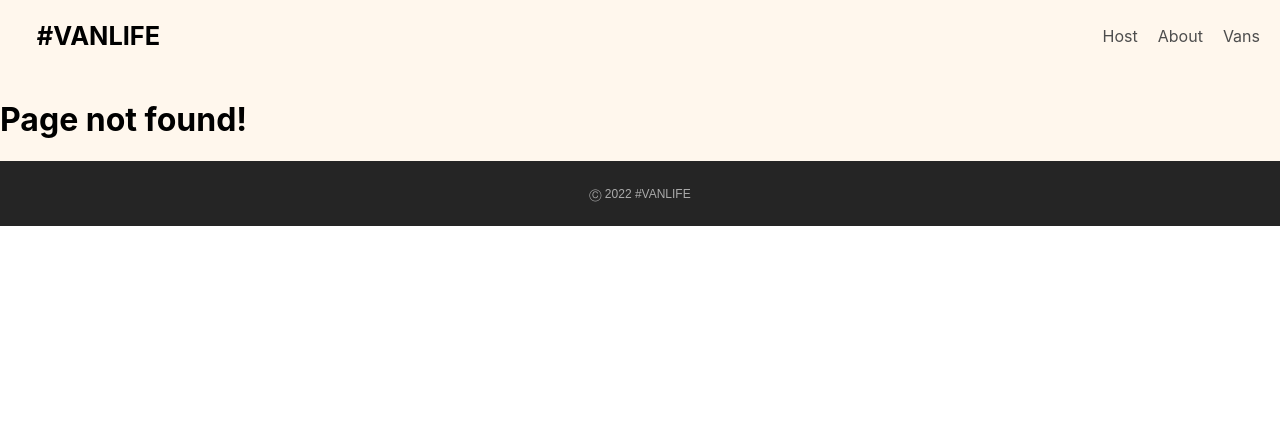
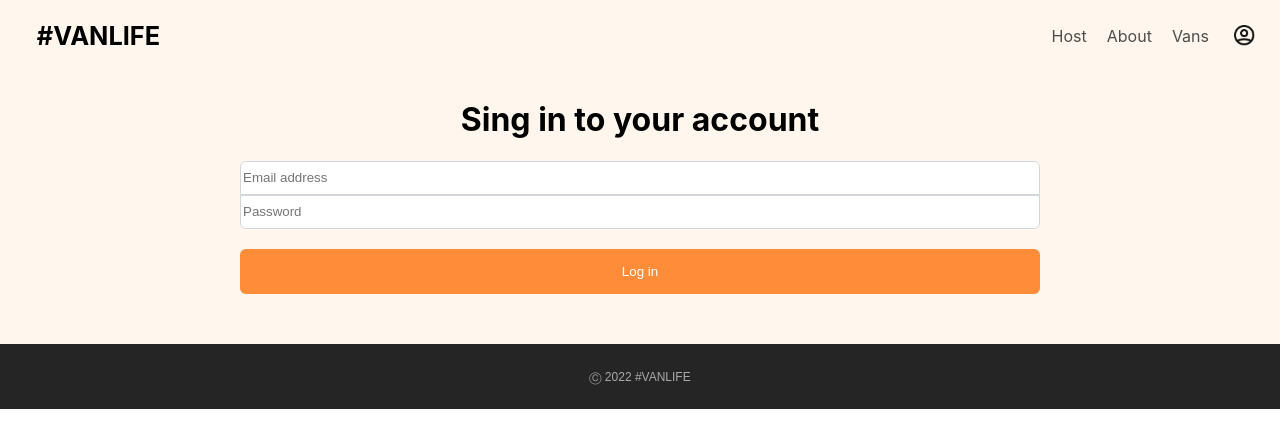
Before and after one commit to yuval2017/ReactRoutes-project, a React (Create React App) app in the folder van-life/: page /login in a window 1280 px wide. Before the commit this address had no page. Shown: the top 448 px of the page. Built offline with nearby package versions, Linux system fonts and the light colour scheme; what miragejs would draw is missing.

Commit message:
add login page

```diff
--- a/van-life/src/App.css
+++ b/van-life/src/App.css
@@ -41,6 +41,7 @@
   flex: 1;
   display: flex;
   justify-content: flex-end;
+  align-items: center;
   padding-right: 20px;
   gap: 20px;
 }
@@ -62,6 +63,15 @@
 .host-nav-container a.active{
   color: #161616;
   pointer-events: none;
+}
+.login-link{
+  display: flex;
+  align-items: center;
+  justify-content: center;
+
+}
+.login-icon{
+  width: 70%;
 }
 
 
--- a/van-life/src/App.js
+++ b/van-life/src/App.js
@@ -1,39 +1,39 @@
 import './App.css';
-import { BrowserRouter, Routes, Route } from 'react-router-dom';
+import {Route, createBrowserRouter, createRoutesFromElements, RouterProvider } from 'react-router-dom';
 import Home from './pages/Home';
 import About from './pages/About';
 import './server'
-import  Vans  from './pages/Vans/Vans';
+import  Vans, {loader as vansLoader}  from './pages/Vans/Vans';
 import VanDetail from './pages/Vans/VanDetail';
 import Layout from './components/Layout';
 import Income from './pages/Host/Income';
 import Reviews from './pages/Host/Reviews';
 import Dashboard from './pages/Host/Dashboard';
 import HostLayout from './components/HostLayout';
-import HostVans from './pages/Host/HostVans';
-import { HostVanDetail } from './pages/Host/HostVanDetail';
+import HostVans, {loader as hostVansLoader} from './pages/Host/HostVans';
+import { HostVanDetail, loader as hostVanLoder } from './pages/Host/HostVanDetail';
 import HostVanInfo from './pages/Host/HostVanInfo';
 import HostVanPhotos from './pages/Host/HostVanPhotos';
 import HostVanPricing from './pages/Host/HostVanPricing';
+import Error from './components/Error';
+import Login from './pages/Login';
 function App() {
-  return (
-      <BrowserRouter>
-        <Routes>
-          {/* first render the outlet and the home, when clock on about dont render the home */}
+            {/* first render the outlet and the home, when clock on about dont render the home */}
+  const router = createBrowserRouter(createRoutesFromElements(
           <Route path='/' element={<Layout />}>
             <Route index element={<Home />}/>
             <Route path='about' element={<About />}/>
+            <Route path='login' element = {<Login />}/>
 
-            <Route path="vans" element={<Vans />} />
+            <Route path="vans" loader={vansLoader} element={<Vans />} errorElement = {<Error />}/>
             <Route path="vans/:id" element={<VanDetail />} />
-
 
             <Route path='host' element = {<HostLayout />} >
               <Route index element = {<Dashboard />} />
               <Route path='income' element = {<Income />} />
               <Route path='reviews' element = {<Reviews />} />
-              <Route path='vans' element = {<HostVans />} ></Route>
-              <Route path='vans/:id' element = {<HostVanDetail />}>
+              <Route path='vans'  loader={hostVansLoader} errorElement = {<Error />} element = {<HostVans />} ></Route>
+              <Route path='vans/:id' loader={(data) => hostVanLoder(data.params.id)} element = {<HostVanDetail />}>
                   <Route index element={<HostVanInfo />}/>
                   <Route path = 'photos' element={<HostVanPhotos />}/>
                   <Route path = 'pricing' element={<HostVanPricing />}/>
@@ -41,8 +41,10 @@ function App() {
             </Route>
             <Route path='*' element = {<h1>Page not found!</h1>} />
           </Route>
-        </Routes>
-     </BrowserRouter>
+          ))
+
+  return (
+      <RouterProvider router = {router}/>
   );
 }
 
--- a/van-life/src/api.js
+++ b/van-life/src/api.js
@@ -1,9 +1,21 @@
 
 export async function getVans(){
-  const res =  await fetch("/api/vans")
+  const data = await fetchData("/api/vans", "Failed to fetch vans")
+ return data
+}
+export async function getHostVans(){
+  const data = await fetchData("/api/host/vans", "Failed to fetch host vans")
+  return data
+}
+export async function getHostVan(id){
+  const data = await fetchData(`/api/host/vans/${id}`, `Load van ${id} failed`)
+  return data
+}
+async function fetchData(path, errorMessage){
+  const res =  await fetch(path)
   if(!res.ok){
     throw {
-      message: "Failed to fetch vans",
+      message: errorMessage,
       statusText: res.statusText,
       status: res.status
     }
--- /dev/null
+++ b/van-life/src/components/Error.js
@@ -0,0 +1,11 @@
+import React from "react";
+import { useRouteError } from "react-router-dom";
+export default function Error(){
+  const error = useRouteError()
+  return(
+    <div>
+      <h1>{error.message}</h1>
+      <pre>{error.status} - {error.statusText} </pre>
+    </div>
+  );
+}
--- a/van-life/src/components/Header.js
+++ b/van-life/src/components/Header.js
@@ -1,5 +1,5 @@
 import React from "react";
-import { NavLink } from "react-router-dom";
+import { Link, NavLink } from "react-router-dom";
 export default function Header(){
   return (
     <header className='header'>
@@ -12,6 +12,9 @@ export default function Header(){
       <NavLink activeclassname="active" to="/host">Host</NavLink>
       <NavLink activeclassname="active" to="/about">About</NavLink>
       <NavLink activeclassname="active" to="/vans">Vans</NavLink>
+      <Link to='login' className="login-link">
+        <img src="/images/Icon.png" alt="Not Found" className="login-icon" />
+      </Link>
     </nav>
   </header>
   );
--- a/van-life/src/pages/Host/HostVanDetail.js
+++ b/van-life/src/pages/Host/HostVanDetail.js
@@ -1,22 +1,16 @@
 import {  useEffect ,useState } from "react";
-import { Link, NavLink, Outlet, useParams } from "react-router-dom"
+import { Link, NavLink, Outlet, useLoaderData, useParams } from "react-router-dom"
 import './HostVanDetail.css'
+import { getHostVan } from "../../api";
 
-
+export async function loader(id){
+  const data = getHostVan(id);
+  return data;
+}
 
 export function HostVanDetail(){
-  const {id} = useParams()
-  const [currentVan, setCurrentVan] = useState(null)
-  useEffect(()=>{
-    fetch(`/api/host/vans/${id}`)
-          .then(result => result.json())
-          .then(data => setCurrentVan(data.vans))
-  }, [id])
-  if(!currentVan){
-    return <h1>Loading...</h1>
-  }
 
-
+  const currentVan = useLoaderData()
   return(
     <section className="host-van-section">
       <Link to=".." relative="path" className="back-to-all-vans-button">
--- a/van-life/src/pages/Host/HostVans.js
+++ b/van-life/src/pages/Host/HostVans.js
@@ -1,14 +1,13 @@
 import React from "react";
 import './HostVans.css'
-import { Link } from "react-router-dom";
+import { Link, useLoaderData } from "react-router-dom";
+import { getHostVans } from "../../api";
+export function loader(){
+  return getHostVans()
+}
 export default function HostVans(){
+  const vans = useLoaderData()
 
-  const [vans, setVans] = React.useState([])
-  React.useEffect(()=>{
-    fetch("/api/host/vans")
-          .then(res=>res.json())
-          .then(data => setVans(data.vans))
-  },[])
 
   const vansData = vans.map(van =>
     <Link
--- /dev/null
+++ b/van-life/src/pages/Login.css
@@ -0,0 +1,47 @@
+.login-container{
+  display: flex;
+  flex-direction: column;
+  align-items: center;
+
+}
+.login{
+  display: flex;
+  flex-direction: column;
+  width: 100vh;
+  padding-bottom: 50px;
+}
+.input-container{
+  display: flex;
+  flex-direction: column;
+}
+.login-form{
+  display: flex;
+  flex-direction: column;
+  gap: 20px;
+}
+
+.input-container input{
+  border: 1px solid rgba(209, 213, 219);
+
+  height: 30px;
+
+}
+.input-container > input:first-of-type {
+    border-radius: 6px 6px 0px 0px;
+}
+
+.input-container > input:last-of-type {
+    border-radius: 0px 0px 6px 6px;
+}
+.login-button{
+  background-color: #FF8C38;
+  border: none;
+  border-radius: 6px;
+  padding-top: 15px;
+  padding-bottom: 15px;
+  color: white;
+
+}
+.login-button:hover{
+  cursor: pointer;
+}
--- /dev/null
+++ b/van-life/src/pages/Login.js
@@ -0,0 +1,32 @@
+import './Login.css'
+import { useState } from 'react'
+export default function Login(){
+  const [loginFormData, setLoginFromData] = useState({email: "", password: ""})
+  function handleSubmit(e){
+    e.preventDefualt()
+  }
+  function handleChange(e){
+    const {name, value} = e.target
+    console.log(value)
+    setLoginFromData(prev => ({
+      ... prev,
+      [name]: value
+    }))
+  }
+
+  return (
+    <div className='login-container'>
+      <h1>Sing in to your account</h1>
+      <div className='login'>
+
+        <form onSubmit={handleSubmit} className='login-form'>
+        <div className='input-container'>
+          <input name = 'email' onChange={handleChange} type='email' placeholder='Email address' value={loginFormData.email}/>
+          <input name = 'password' onChange={handleChange} type='password' placeholder='Password' value={loginFormData.password}/>
+        </div>
+        <button className='login-button'>Log in</button>
+        </form>
+      </div>
+    </div>
+  );
+}
--- a/van-life/src/pages/Vans/Vans.js
+++ b/van-life/src/pages/Vans/Vans.js
@@ -1,30 +1,19 @@
 import React from "react";
 import './Vans.css'
-import { Link, useSearchParams } from "react-router-dom";
+import { Link, useLoaderData, useSearchParams } from "react-router-dom";
 import './VanDetail.css'
 import { getVans } from "../../api";
+
+export function loader(){
+  return getVans()
+}
 export default function Vans(){
 
-
   const [searchParams, setSearchParams] = useSearchParams()
-  const [vansData, setVansData] = React.useState([])
-  const [loading, setLoading] = React.useState(true)
-  const [error, setError] = React.useState(null)
+  const vansData = useLoaderData()
 
   const typeFilter = searchParams.get("type")
 
-  React.useEffect(() => {
-    async function loadVans(){
-      try{
-        const data = await getVans()
-        setVansData(data)
-      }catch(err){
-        setError(err)
-      }
-      setLoading(false)
-    }
-    loadVans()
-  }, [])
   function handleFilter(key, value){
       //clear all filtering
     if(key === 'clear-all'){
@@ -43,9 +32,6 @@ export default function Vans(){
       }
       return prevParams
     })
-  }
-  if (loading){
-    return <h1>Loading...</h1>
   }
   const displayVans = !typeFilter ? vansData: vansData.filter(van => van.type.toLowerCase() === typeFilter)
 
--- a/van-life/src/server.js
+++ b/van-life/src/server.js
@@ -1,4 +1,4 @@
-import { createServer, Model } from "miragejs"
+import { createServer, Model, Response } from "miragejs"
 
 
 createServer({
@@ -18,8 +18,10 @@ createServer({
     routes() {
         this.namespace = "api"
         this.logging = false
+        // this.timing = 2000
 
         this.get("/vans", (schema, request) => {
+            //return new Response(400, {}, {error: "Error fetching data"})
             return schema.vans.all()
         })
 
```
Also changed, not shown: van-life/public/images/Icon.png (added).
